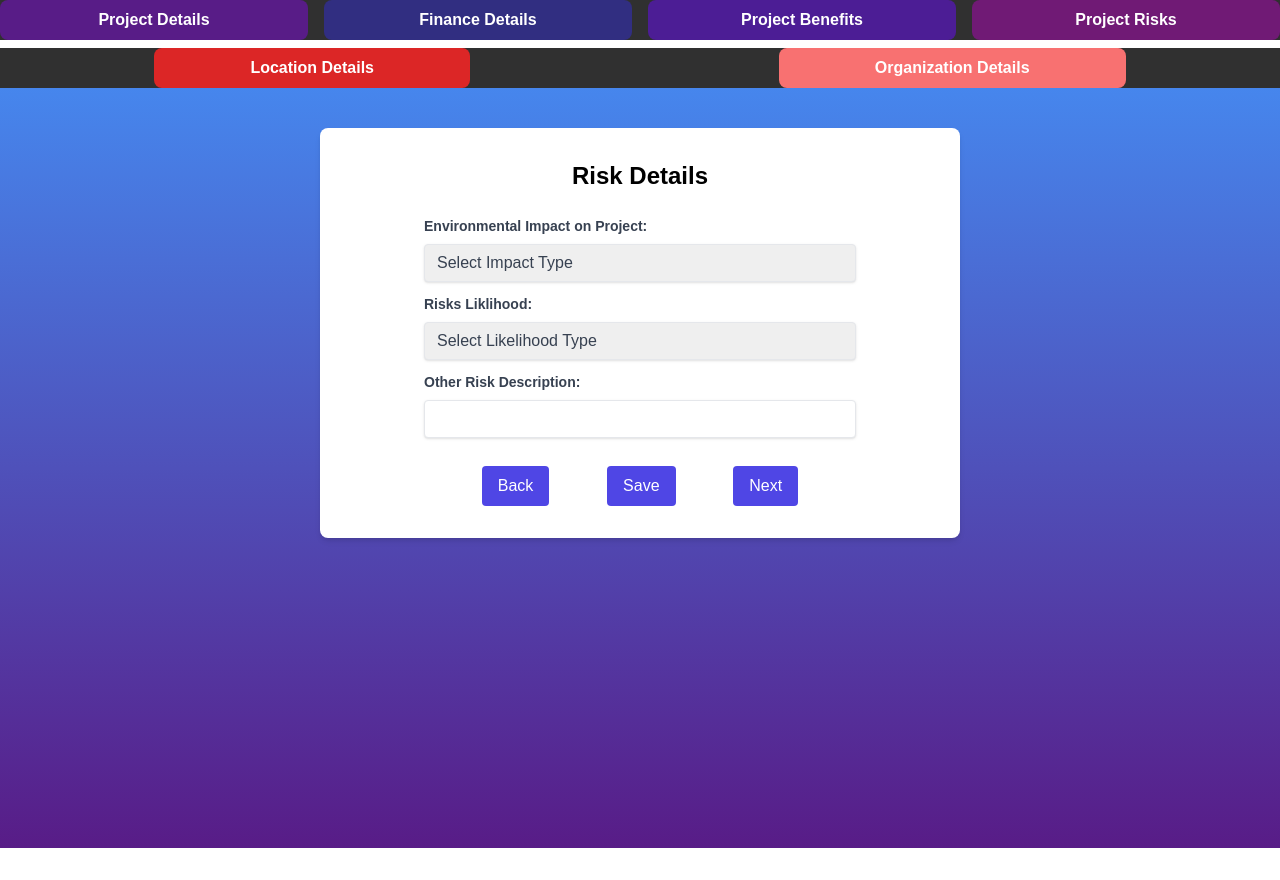
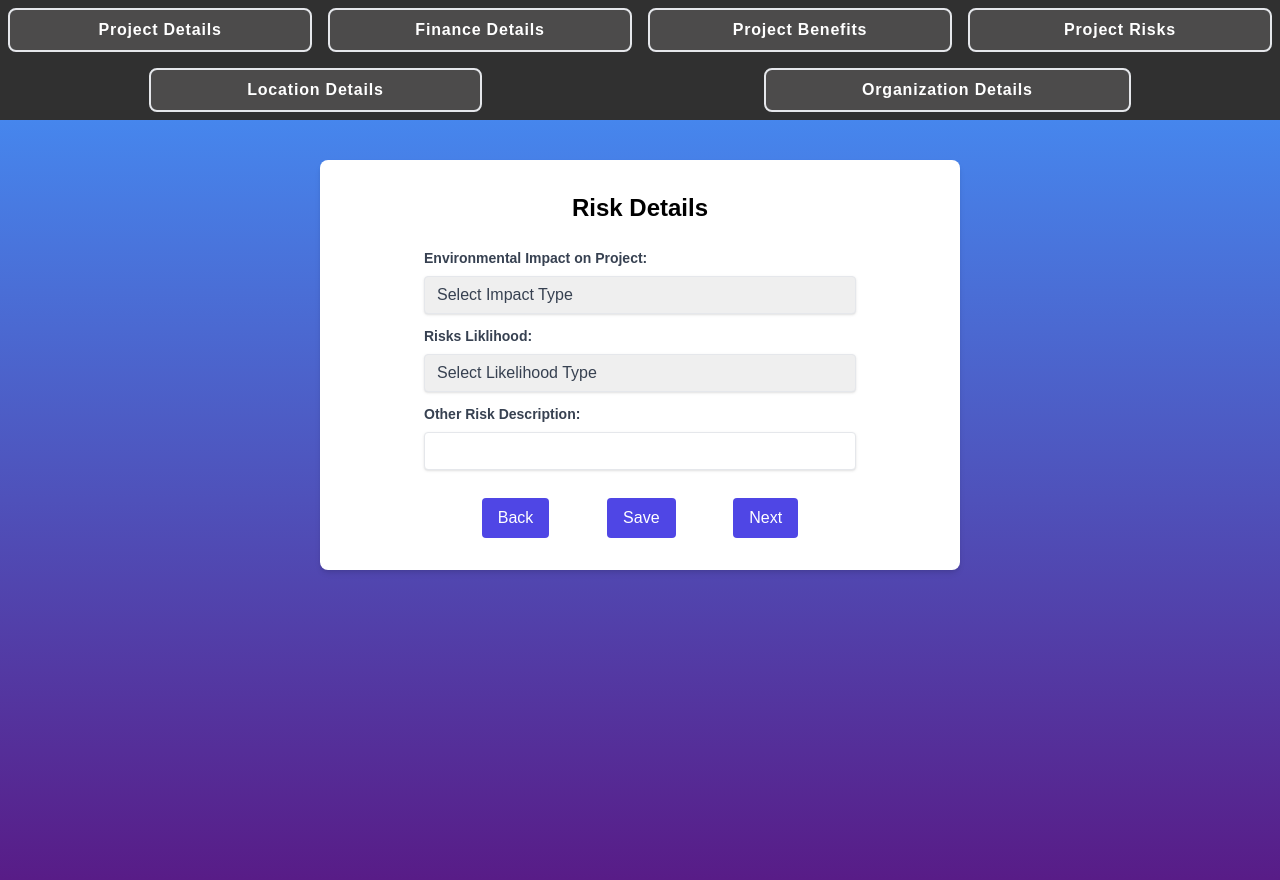
Before and after one commit to KaushikKU003/RENEWABLE_ENERGY_PROJECT, a React (Create React App) app in the folder frontend/myapp/: page /riskdetails/1 in a window 1280 px wide. Before the commit the page ends 848 px from the top, so only its background shows below. Built offline with nearby package versions, Linux system fonts and the light colour scheme.

Commit message:
forntend ui changes-ku

```diff
--- a/frontend/myapp/src/App.jsx
+++ b/frontend/myapp/src/App.jsx
@@ -11,7 +11,7 @@ import ProjectBenits from './components/Project/projectBenifits';
 import ProjectRisks from './components/Project/projectRisks';
 import ProjectLocation from './components/Project/locationDetails';
 import ProjectOrganization from './components/Project/organisationDetails';
-
+import NotFound from './components/notfound';
 import ProjectSearch from './components/Project/projectSearch';
 import { Toaster } from 'react-hot-toast';
 
@@ -25,6 +25,7 @@ function App() {
           <Route path="/" element={<Layout />}>
           <Route  element={<Dashboard />} />
           <Route path="/project" element={<Project />} />
+          <Route path="/*" element={<NotFound />} />
         </Route>
           <Route path='/projectsdetails' element={<ProjectDetails/>}/>
           <Route path='/financesdetails/:projectId' element={<FinanceDetails/>}/>
--- a/frontend/myapp/src/components/Layout.jsx
+++ b/frontend/myapp/src/components/Layout.jsx
@@ -2,16 +2,16 @@ import { Outlet, Link } from "react-router-dom"
 const Layout = () => {
   return (
     <>
-      <nav class="bg-red-300">
+      <nav class="bg-[#303030]">
         <ul class="flex justify-evenly p-4 text-2xl font-extrabold">
           <li>
-            <Link to="/">Dashboard</Link>
+            <Link to="/" className="text-white font-monospace text-3xl">Dashboard</Link>
           </li>
           <li>
-            <Link to="/project">Projects</Link>
+            <Link to="/project" className="text-white font-monospace text-3xl">Projects</Link>
           </li>
           <li>
-            <Link to="/contact">Contact</Link>
+            <Link to="/contact" className="text-white font-monospace text-3xl">Contact</Link>
           </li>
         </ul>
       </nav>
--- a/frontend/myapp/src/components/Project.jsx
+++ b/frontend/myapp/src/components/Project.jsx
@@ -2,7 +2,9 @@
 import { Link } from "react-router-dom";
 import create_project from "../components/Images/create_project.png"
 import search_project from "../components/Images/search_project.png"
+// import { useNavigate } from "react-router-dom";
 const Project = () => {
+  // const navigate=useNavigate()
   return (
     <>
       <div class="h-screen flex justify-around items-center ">
@@ -19,9 +21,10 @@ const Project = () => {
                 You can create new renewable Projects along with other details
               </p>
               <div class="text-center">
+
               <Link
                   to="/projectsdetails" // Specify the path to navigate to
-                  className="bg-[#1B1A55] hover:bg-[#39368b] text-white font-normal py-1 px-2 rounded focus:outline-none focus:shadow-outline content-center mt-1"
+                  className="bg-[#3d3d3d] hover:text-[#3d3d3d] hover:bg-[#b9b9b9] hover:font-bold text-white font-normal py-2 px-3 rounded focus:outline-none focus:shadow-outline content-center mt-1"
                 >
                   Create
                 </Link>
@@ -42,11 +45,12 @@ const Project = () => {
                 Search for the existing renwable projects in the world
               </p>
               <div class="text-center">
-              <button type="submit"
-
-                      className="bg-[#1B1A55] hover:bg-[#39368b] text-white font-normal py-1 px-2 rounded focus:outline-none focus:shadow-outline content-center mt-1">
+              <Link
+                  to="/search" // Specify the path to navigate to
+                  className="bg-[#3d3d3d] hover:text-[#3d3d3d] hover:bg-[#b9b9b9] hover:font-bold text-white font-normal py-2 px-3 rounded focus:outline-none focus:shadow-outline content-center mt-1"
+                >
                   Search
-              </button>
+                </Link>
               </div>
             </div>
           </div>
--- a/frontend/myapp/src/components/Project/ProjectLayout.jsx
+++ b/frontend/myapp/src/components/Project/ProjectLayout.jsx
@@ -2,28 +2,42 @@ const ProjectsLayout = () => {
   const projectId=localStorage.getItem("project_id")
   return (
     <>
-    <div class="grid grid-cols-4 gap-x-4 bg-[#303030]">
-  <div class="bg-purple-900 text-center py-2 rounded-lg">
-    <a href={`/projectsdetails`} class="text-white font-extrabold">Project Details</a>
+    <div className="bg-[#303030]">
+    <div class="grid grid-cols-4 gap-x-4 bg-[#303030] p-2">
+      <div className="group">
+        <div class=" bg-[#6867677f] text-center py-2 rounded-lg border-gray-200 border-2  group-hover:bg-[#ffffff]  ">
+          <a href={`/projectsdetails`} class="text-white font-extrabold tracking-wider group-hover:text-black ">Project Details</a>
+        </div>
+      </div>
+      <div className="group">
+  <div class="bg-[#6867677f] text-center py-2 rounded-lg border-gray-200 border-2 group-hover:bg-[#ffffff]">
+    <a href={`/financesdetails/${projectId}`} class="text-white font-extrabold tracking-wider group-hover:text-black">Finance Details</a>
   </div>
-  <div class="bg-indigo-900 text-center py-2 rounded-lg">
-    <a href={`/financesdetails/${projectId}`} class="text-white font-extrabold">Finance Details</a>
+      </div>
+      <div className="group">
+  <div class="bg-[#6867677f] text-center py-2 rounded-lg border-gray-200 border-2 group-hover:bg-[#ffffff]">
+    <a href={`/benifitsdetails/${projectId}`} class="text-white font-extrabold tracking-wider group-hover:text-black">Project Benefits</a>
   </div>
-  <div class="bg-violet-900 text-center py-2 rounded-lg">
-    <a href={`/benifitsdetails/${projectId}`} class="text-white font-extrabold">Project Benefits</a>
+      </div >
+      <div className="group">
+  <div class="bg-[#6867677f] text-center py-2 rounded-lg border-gray-200 border-2 group-hover:bg-[#ffffff]">
+    <a href={`/riskdetails/${projectId}`} class="text-white font-extrabold tracking-wider group-hover:text-black">Project Risks</a>
   </div>
-  <div class="bg-fuchsia-900 text-center py-2 rounded-lg">
-    <a href={`/riskdetails/${projectId}`} class="text-white font-extrabold">Project Risks</a>
+      </div>
   </div>
+  <div class='flex  justify-around bg-[#303030] p-2'>
+    <div className="group">
+  <div class="bg-[#6867677f] text-center py-2 px-24 rounded-lg border-gray-200 border-2 group-hover:bg-[#ffffff]">
+    <a href={`/locationdetails/${projectId}`} class="text-white font-extrabold block tracking-wider group-hover:text-black">Location Details</a>
   </div>
-  <div class='flex  justify-around mt-2 bg-[#303030]'>
-  <div class="bg-red-600 text-center py-2 px-24 rounded-lg">
-    <a href={`/locationdetails/${projectId}`} class="text-white font-extrabold block">Location Details</a>
+    </div>
+    <div className="group">
+  <div class="bg-[#6867677f] text-center py-2 px-24 rounded-lg border-gray-200 border-2 group-hover:bg-[#ffffff]">
+    <a href={`/orgdetails/${projectId}`} class="text-white font-extrabold block tracking-wider group-hover:text-black">Organization Details</a>
   </div>
-  <div class="bg-red-400 text-center py-2 px-24 rounded-lg">
-    <a href={`/orgdetails/${projectId}`} class="text-white font-extrabold block">Organization Details</a>
-  </div>
+    </div>
 </div>
+    </div>
     </>
   );
 };
--- a/frontend/myapp/src/components/Project/financeDetails.jsx
+++ b/frontend/myapp/src/components/Project/financeDetails.jsx
@@ -49,8 +49,8 @@ const FinanceDetails = () => {
   return (
     <>
        <ProjectsLayout/>
-       <div className="min-h-[95vh] div-bg flex justify-center items-baseline">
-    <div className="bg-white p-8 rounded-lg shadow-md w-full max-w-[50%] mx-auto mt-10">
+       <div className="min-h-[95vh] bg-[#202020] flex justify-center items-baseline">
+    <div className="bg-[#f8f5f5] p-8 rounded-lg shadow-md w-full max-w-[50%] mx-auto mt-10">
       <h1 className="text-2xl font-semibold mb-6 text-center">Finance Details</h1>
       <form class='max-w-[75%] m-auto ' onSubmit={handleSubmit}>
       <div>
@@ -71,7 +71,7 @@ const FinanceDetails = () => {
       </div>
       <div className='flex justify-evenly'>
       <button type="submit" className="mt-4 bg-indigo-600 text-white py-2 px-4 rounded hover:bg-indigo-700" onClick={NavigationBack}>Back</button>
-      <button type="submit" className="mt-4 bg-indigo-600 text-white py-2 px-4 rounded hover:bg-indigo-700 " >Save</button>
+      <button type="submit" className="mt-4 bg-green-600 text-white py-2 px-4 rounded hover:bg-indigo-700 " >Save</button>
       <button type="submit" className="mt-4 bg-indigo-600 text-white py-2 px-4 rounded hover:bg-indigo-700 " onClick={NavigationFront}>Next</button>
       </div>
       </form>
--- a/frontend/myapp/src/components/Project/projectSearch.jsx
+++ b/frontend/myapp/src/components/Project/projectSearch.jsx
@@ -39,7 +39,7 @@ function ProjectSearch() {
   return (
     <div>
       <center>
-        <h2 className="text-5xl">Search Projects</h2>
+        <h2 className="text-5xl bg-[#303030] text-white font-monospace p-4 font-semibold">Search Projects</h2>
         <div className="md:flex justify-center mt-10 gap-4">
           <input
             type="text"
--- /dev/null
+++ b/frontend/myapp/src/components/notfound.jsx
@@ -0,0 +1,11 @@
+const NotFound = () => {
+    return (
+        <>
+        <div className="bg-[#202020] min-h-[92vh] flex justify-center items-center">
+            <h1 className="text-white tracking-wider text-9xl font-monospace">404!</h1>
+        </div>
+        </>
+     );
+}
+
+export default NotFound;
```
